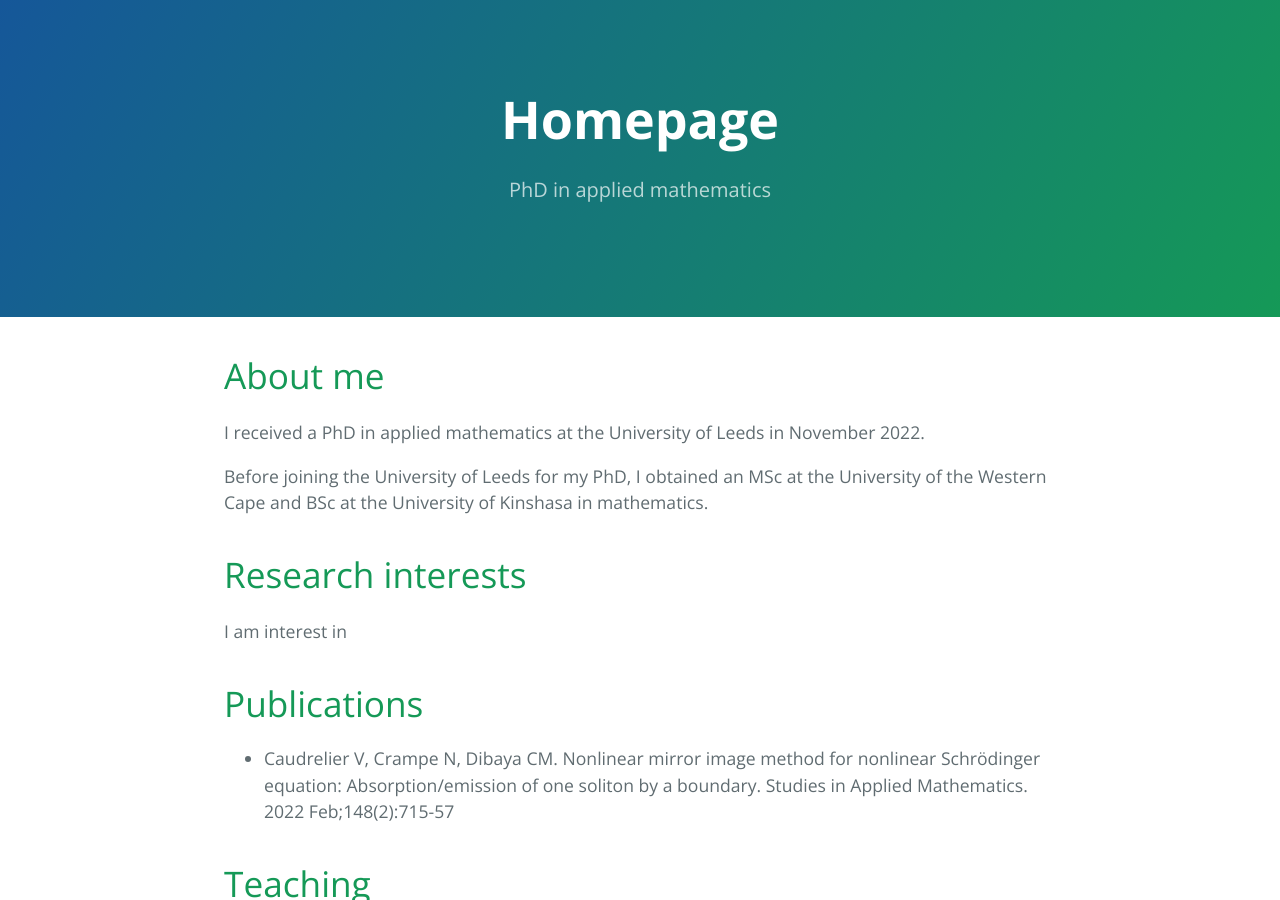
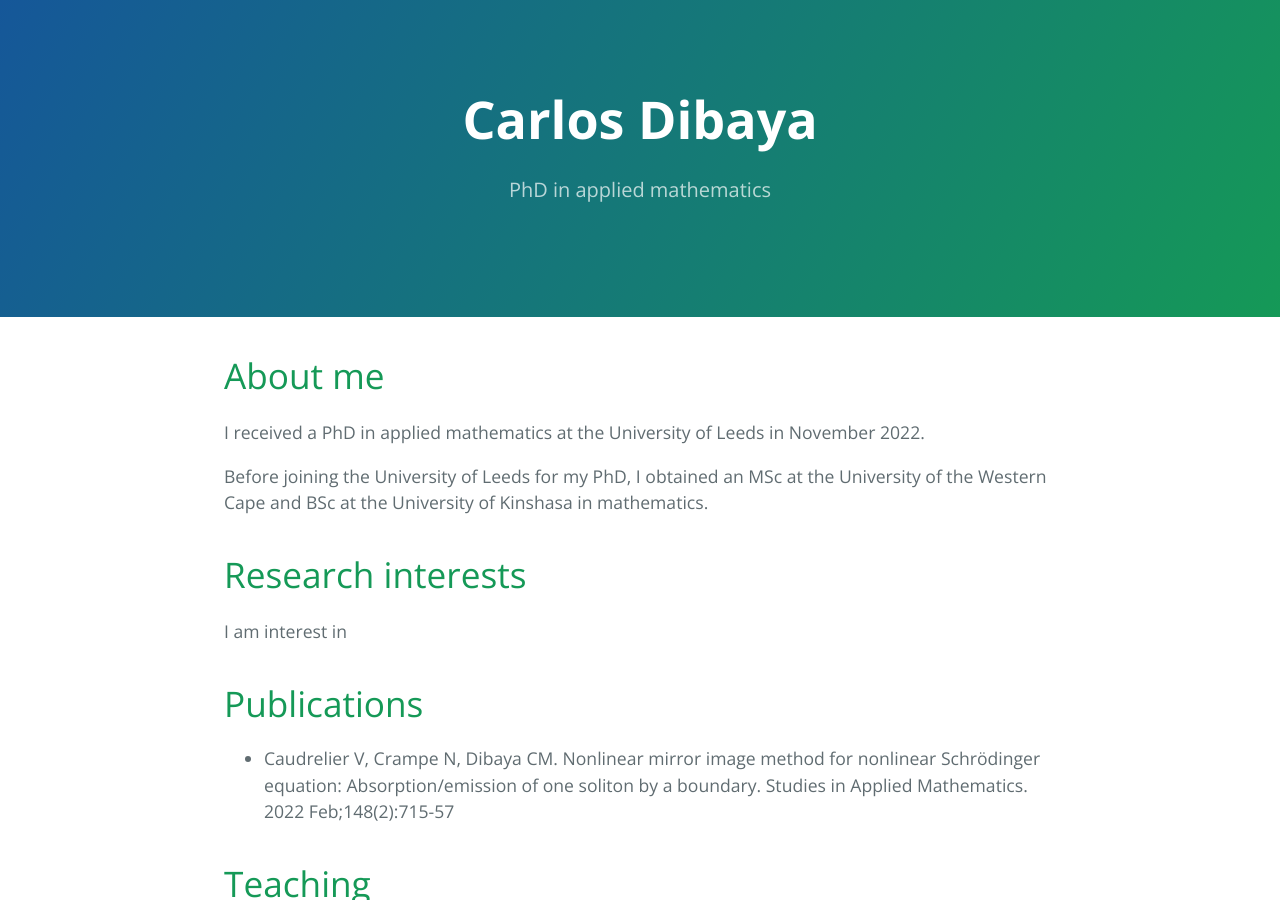
Before and after one commit to carlosdibaya/carlosdibaya.github.io, a Jekyll site: the page built from index.md, in a window 1280 px wide and 900 px high. Built offline with Jekyll 4.4.1, drawn with Linux system fonts in a browser that asks for light colours.

Commit message:
Update _config.yml

```diff
--- a/_config.yml
+++ b/_config.yml
@@ -18,7 +18,7 @@
 # You can create any custom variable you would like, and they will be accessible
 # in the templates via {{ site.myvariable }}.
 
-title: Homepage
+title: Carlos Dibaya
 email: carlos@aims.ac.za
 description: >- # this means to ignore newlines until "baseurl:"
   PhD in applied mathematics
```
